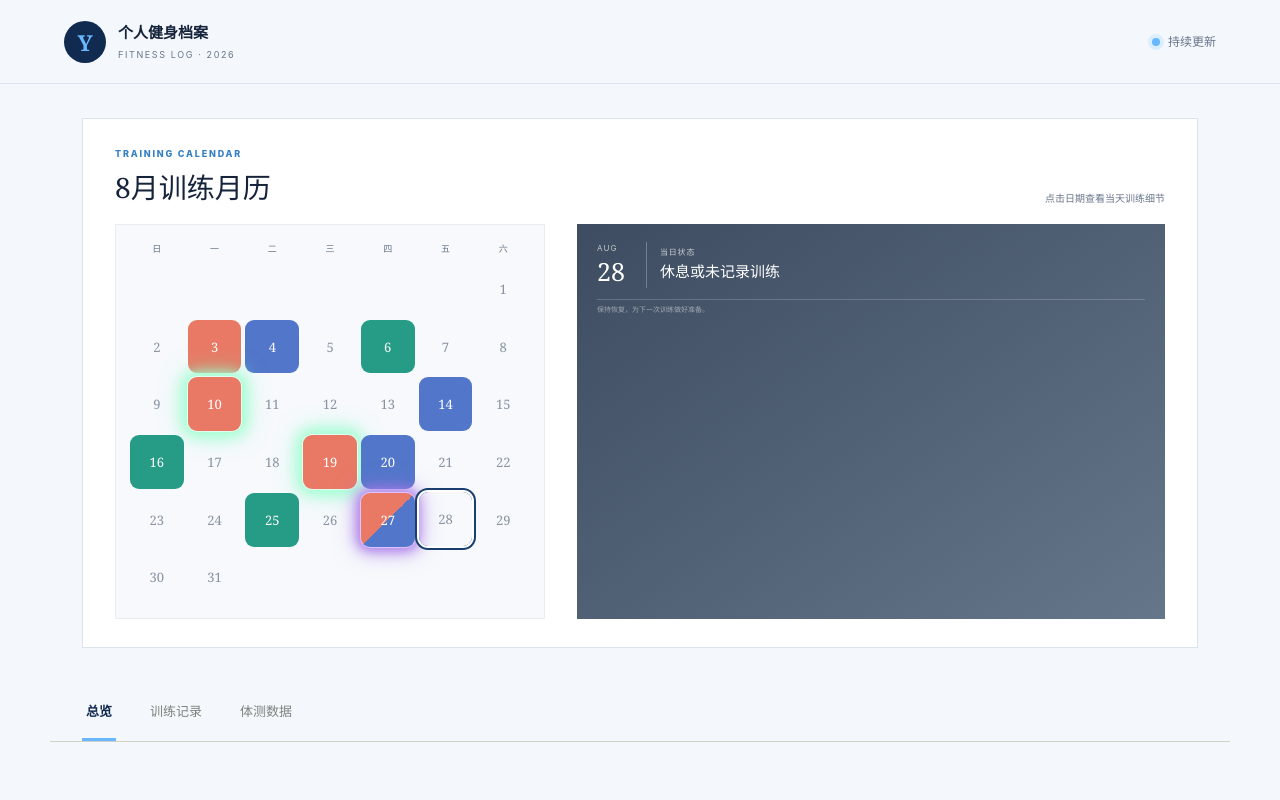
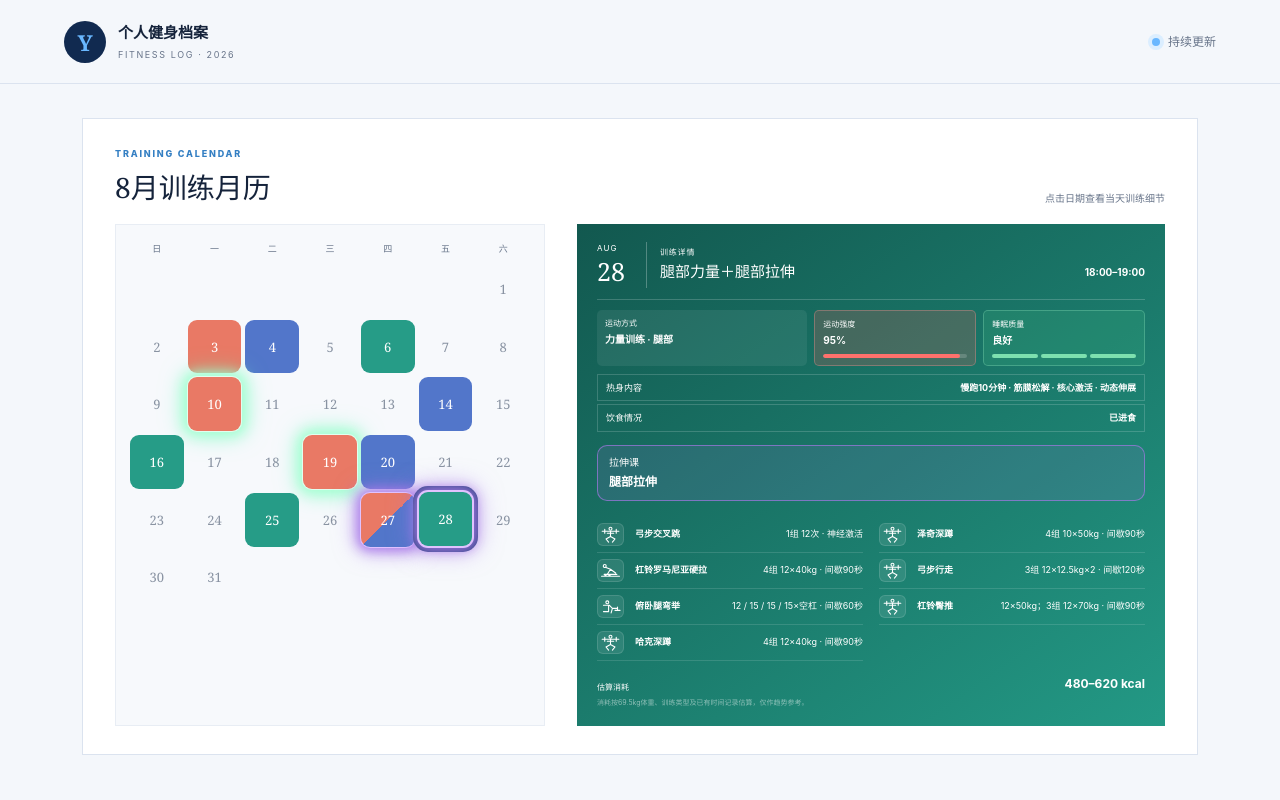
Before and after one commit to Eason199907/fitness-progress, a Next.js app: page / in a window 1280 px wide. Both pictures are taken after a click on the button "28". Shown: the top 800 px of the page. Built offline with nearby package versions, Linux system fonts and the light colour scheme.

Commit message:
Backup August 28 leg workout and stretching

```diff
--- a/app/page.tsx
+++ b/app/page.tsx
@@ -239,6 +239,34 @@ const sessions = [
       { name: "蝴蝶机下拉", sets: "4组 12×30kg" },
       { name: "坐姿水平夹胸", sets: "4组 12×15kg" },
       { name: "固定卷腹", sets: "4组 15×空" },
+    ],
+    cardio: null,
+    strengthCalories: null,
+    cardioCalories: null,
+  },
+  {
+    date: "08.28",
+    part: "腿",
+    groups: "腿部力量＋腿部拉伸",
+    intensity: 95,
+    note: "高强度腿部训练 · 很累",
+    tone: "lime",
+    time: "18:00–19:00",
+    cardioTime: null,
+    mode: "力量训练 · 腿部",
+    sleep: "良好",
+    diet: "已进食",
+    warmup: "慢跑10分钟 · 筋膜松解 · 核心激活 · 动态伸展",
+    stretchSession: "腿部拉伸",
+    calories: "480–620",
+    actions: [
+      { name: "弓步交叉跳", sets: "1组 12次 · 神经激活" },
+      { name: "泽奇深蹲", sets: "4组 10×50kg · 间歇90秒" },
+      { name: "杠铃罗马尼亚硬拉", sets: "4组 12×40kg · 间歇90秒" },
+      { name: "弓步行走", sets: "3组 12×12.5kg×2 · 间歇120秒" },
+      { name: "俯卧腿弯举", sets: "12 / 15 / 15 / 15×空杠 · 间歇60秒" },
+      { name: "杠铃臀推", sets: "12×50kg；3组 12×70kg · 间歇90秒" },
+      { name: "哈克深蹲", sets: "4组 12×40kg · 间歇90秒" },
     ],
     cardio: null,
     strengthCalories: null,
@@ -513,6 +541,12 @@ export default function Home() {
                   <span>热身内容</span>
                   <b>{selectedSession.warmup}</b>
                 </div>
+                {selectedSession.diet && (
+                  <div className="warmup-block">
+                    <span>饮食情况</span>
+                    <b>{selectedSession.diet}</b>
+                  </div>
+                )}
                 {selectedSession.stretchSession && (
                   <div className="stretch-block">
                     <span>拉伸课</span>
@@ -636,7 +670,7 @@ export default function Home() {
                 <Ring value={33} label="背" color="#6caef0" />
                 <Ring value={33} label="下肢" color="#9bcdf5" />
               </div>
-              <p className="caption">23天完成9次训练，胸部训练略多于其他大肌群。</p>
+              <p className="caption">26天完成11次训练，力量训练覆盖胸、背与下肢。</p>
             </article>
             <article className="panel focus">
               <div className="panel-title">
@@ -677,7 +711,7 @@ export default function Home() {
               <div>
                 <p>TRAINING CALENDAR</p>
                 <b>2026 · 08</b>
-                <span>9次</span>
+                <span>11次</span>
               </div>
               <div className="calendar-legend">
                 <span>
@@ -800,6 +834,12 @@ export default function Home() {
                       <span>热身内容</span>
                       <b>{selectedSession.warmup}</b>
                     </div>
+                    {selectedSession.diet && (
+                      <div className="warmup-block">
+                        <span>饮食情况</span>
+                        <b>{selectedSession.diet}</b>
+                      </div>
+                    )}
                     <div className="exercise-table">
                       {selectedSession.actions.map((a) => (
                         <div key={a.name}>
@@ -847,9 +887,9 @@ export default function Home() {
           <section className="section-head timeline-head">
             <div>
               <p>TRAINING LOG</p>
-              <h2>六次训练时间线</h2>
+              <h2>十一次训练时间线</h2>
             </div>
-            <span>2026.08.03—08.25</span>
+            <span>2026.08.03—08.28</span>
           </section>
           <div className="session-list">
             {sessions.map((s, i) => (
```
